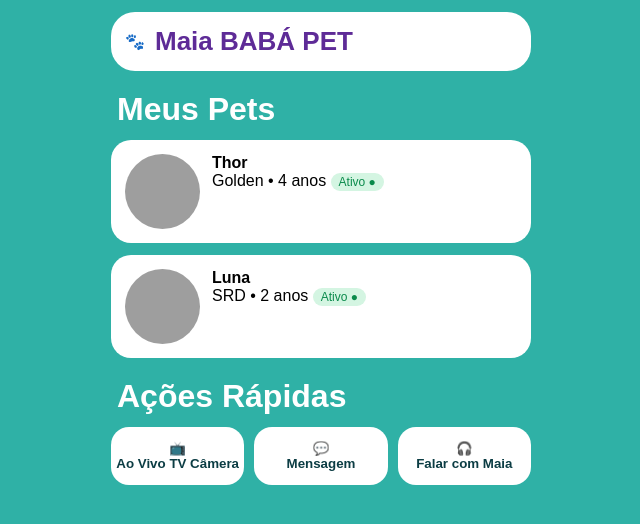
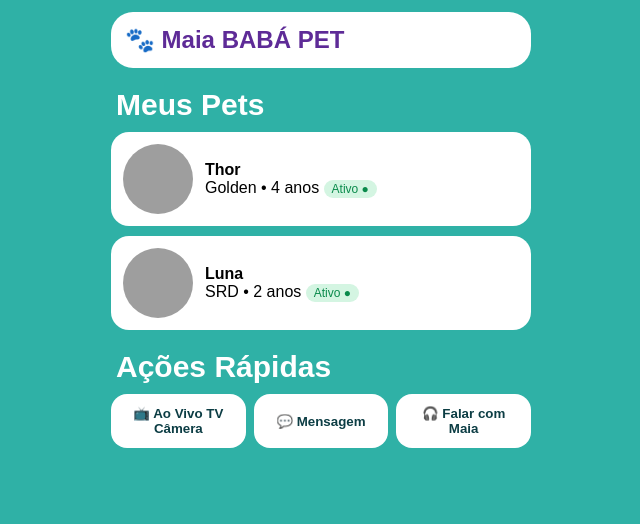
Before and after one commit to rioeventoscultural-hue/rioeventoscultural-hue.github.io, a plain HTML site: page index.html in a window 1280 px wide. Shown: the whole page, without its empty margins (319-959 px from the left). Drawn offline with Linux system fonts and the light colour scheme; grey boxes are pictures that could not be loaded.

Commit message:
Update index.html

```diff
--- a/index.html
+++ b/index.html
@@ -2,41 +2,40 @@
 <html lang="pt-BR">
 <head>
 <meta charset="UTF-8">
-<meta name="viewport" content="width=device-width, initial-scale=1.0">
+<meta name="viewport" content="width=device-width,initial-scale=1">
 <title>Maia Baba Pet</title>
 <style>
-*{margin:0;padding:0;box-sizing:border-box;font-family:Arial,sans-serif}
+*{margin:0;padding:0;box-sizing:border-box;font-family:sans-serif}
 body{background:#2FB1A6;padding:12px}
-.box{max-width:420px;margin:0 auto}
-.top{background:#fff;border-radius:24px;padding:14px;display:flex;align-items:center;gap:10px}
-.top b{color:#5E2B97;font-size:26px}
-h2{color:#fff;font-size:32px;margin:20px 6px 12px}
-.card{background:#fff;border-radius:20px;padding:14px;display:flex;gap:12px;margin-bottom:12px}
-.card img{width:75px;height:75px;border-radius:50%}
-.tag{background:#d4f5e2;color:#0a8a4b;padding:2px 8px;border-radius:12px;font-size:12px}
-.grid{display:grid;grid-template-columns:1fr 1fr 1fr;gap:10px}
-.btn{background:#fff;border:0;border-radius:18px;padding:14px 5px;font-weight:900;color:#0c3d44}
+.w{max-width:420px;margin:auto}
+.t{background:#fff;border-radius:22px;padding:14px;font-weight:900;color:#5E2B97;font-size:24px}
+h2{color:#fff;font-size:30px;margin:20px 5px 10px}
+.c{background:#fff;border-radius:18px;padding:12px;display:flex;gap:12px;margin-bottom:10px;align-items:center}
+.c img{width:70px;height:70px;border-radius:50%}
+.s{background:#d4f5e2;color:#0a8a4b;border-radius:12px;padding:2px 8px;font-size:12px}
+.g{display:grid;grid-template-columns:1fr 1fr 1fr;gap:8px}
+.b{background:#fff;border:0;border-radius:16px;padding:12px;font-weight:800;color:#0c3d44}
 </style>
 </head>
 <body>
-<div class="box">
-<div class="top">🐾 <b>Maia BABÁ PET</b></div>
+<div class="w">
+<div class="t">🐾 Maia BABÁ PET</div>
 <h2>Meus Pets</h2>
-<div class="card" onclick="pet='thor'" id="t"><img src="https://images.unsplash.com/photo-1552053831-71594a27632d?w=200"><div><b>Thor</b><br>Golden • 4 anos <span class="tag">Ativo ●</span></div></div>
-<div class="card" onclick="pet='luna'" id="l"><img src="https://images.unsplash.com/photo-1583512603807-3cc6b8da5029?w=200"><div><b>Luna</b><br>SRD • 2 anos <span class="tag">Ativo ●</span></div></div>
+<div class="c" onclick="p='thor'"><img src="https://images.unsplash.com/photo-1552053831-71594a27632d?w=200"><div><b>Thor</b><br>Golden • 4 anos <span class="s">Ativo ●</span></div></div>
+<div class="c" onclick="p='luna'"><img src="https://images.unsplash.com/photo-1583512603807-3cc6b8da5029?w=200"><div><b>Luna</b><br>SRD • 2 anos <span class="s">Ativo ●</span></div></div>
 <h2>Ações Rápidas</h2>
-<div class="grid">
-<button class="btn" onclick="aoVivo()">📺<br>Ao Vivo TV Câmera</button>
-<button class="btn" onclick="copiar()">💬<br>Mensagem</button>
-<button class="btn" onclick="zap()">🎧<br>Falar com Maia</button>
+<div class="g">
+<button class="b" onclick="L()">📺 Ao Vivo TV Câmera</button>
+<button class="b" onclick="C()">💬 Mensagem</button>
+<button class="b" onclick="Z()">🎧 Falar com Maia</button>
 </div>
 </div>
 <script>
-let pet='thor';
-function link(){return location.href.split('?')[0]+'?tutor=maia-'+Math.random().toString(36).slice(2,5)+'&pet='+pet}
-function aoVivo(){window.open(link(),'_blank')}
-function copiar(){navigator.clipboard.writeText(link());alert('Link copiado!')}
-function zap(){window.open('https://wa.me/5517991496656?text=Olá Maia sobre '+pet,'_blank')}
+let p='thor';
+function link(){return location.href.split('?')[0]+'?tutor=maia-'+Math.random().toString(36).slice(2,5)+'&pet='+p}
+function L(){open(link(),'_blank')}
+function C(){navigator.clipboard.writeText(link());alert('Link copiado: '+link())}
+function Z(){open('https://wa.me/5517991496656?text=Ol%C3%A1%20Maia%20sobre%20'+p,'_blank')}
 </script>
 </body>
 </html>
```
